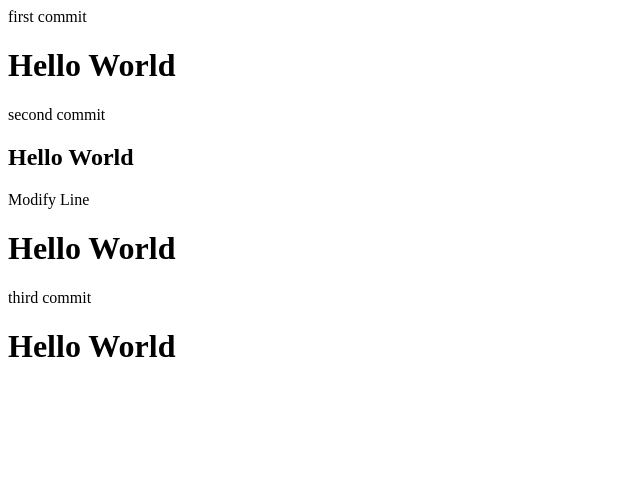
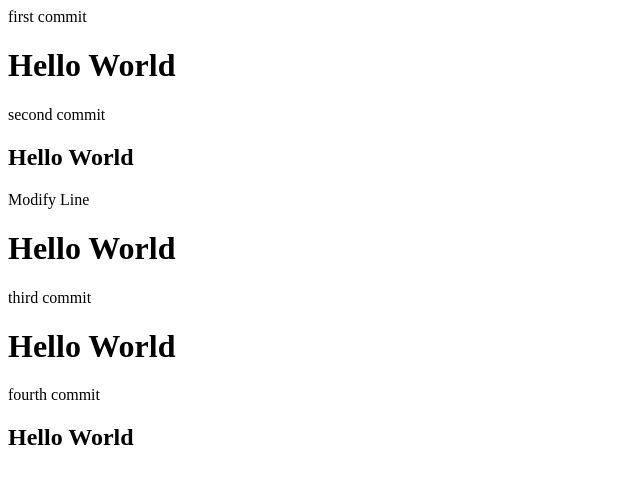
Before and after one commit to heewon916/Mid-Term-Project, a plain HTML site: page index.html in a window 1280 px wide. Shown: the whole page, without its empty margins (0-640 px from the left). Drawn offline with Linux system fonts and the light colour scheme.

Commit message:
master fourth commit

```diff
--- a/index.html
+++ b/index.html
@@ -14,5 +14,8 @@
 
         third commit
         <h1>Hello World</h1>
+
+        fourth commit
+        <h2>Hello World</h2>
     </body>
 </html>
```
